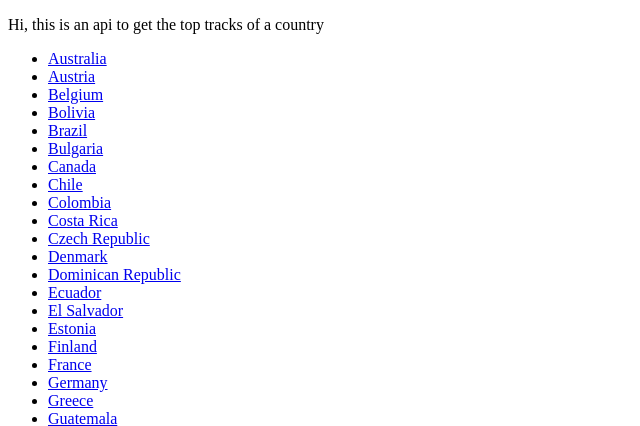
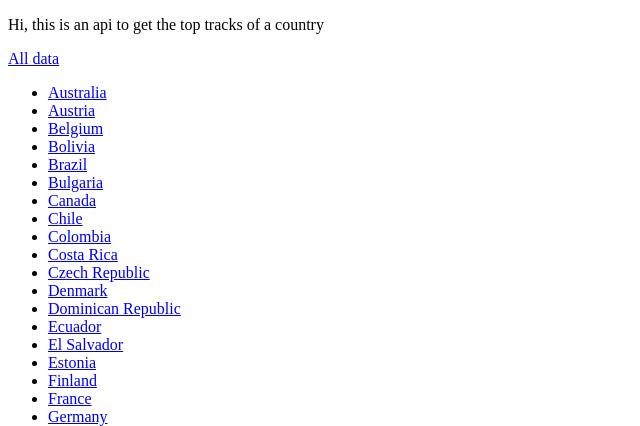
Before and after one commit to Mateus-Mannes/top-country-tracks-api, a Flask app: page / in a window 1280 px wide. Shown: the top 426 px of the page, without its empty margins (0-640 px from the left). Run offline with Flask 2, Linux system fonts and the light colour scheme.

Commit message:
all top tracks

```diff
--- a/application.py
+++ b/application.py
@@ -19,3 +19,14 @@ def toptracks(country):
     playlist = get_top_tracks_playlist(country)
     tracks = SpotifyPlaylistTopTracks(playlist)
     return {'Musics': tracks.get_musics(), 'Artists': tracks.get_artists(), 'Genres': tracks.get_genres()}
+
+@app.route("/all")
+def allcountries():
+    countries = get_countries()
+    all_top_tracks = {'Musics': [], 'Artists': [], 'Genres': []}
+    for country in countries:
+        top_tracks = toptracks(country)
+        all_top_tracks['Musics'] += top_tracks['Musics']
+        all_top_tracks['Artists'] += top_tracks['Artists']
+        all_top_tracks['Genres'] += top_tracks['Genres']
+    return all_top_tracks
--- a/templates/home.html
+++ b/templates/home.html
@@ -5,6 +5,7 @@
     </head>
     <body>
         <p>Hi, this is an api to get the top tracks of a country</p>
+        <p><a href="/all">All data</a></p>
         <ul>
         {% for country in countries%}
                 <li><a href="/top-tracks-{{country}}">{{ country }}</a></li>
```
